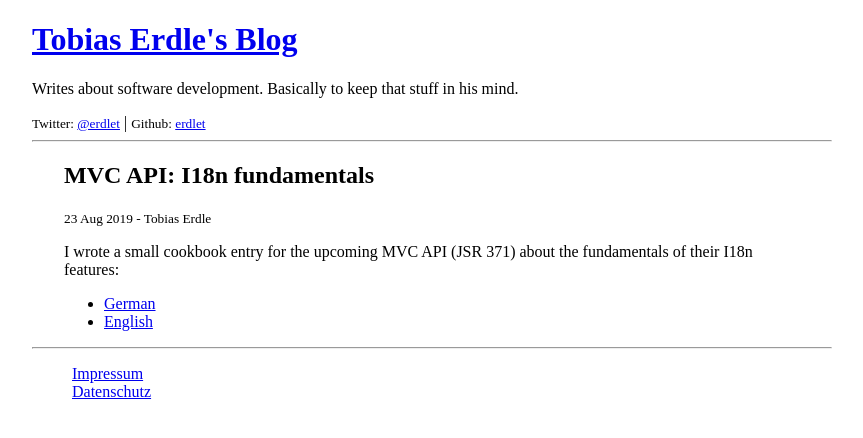
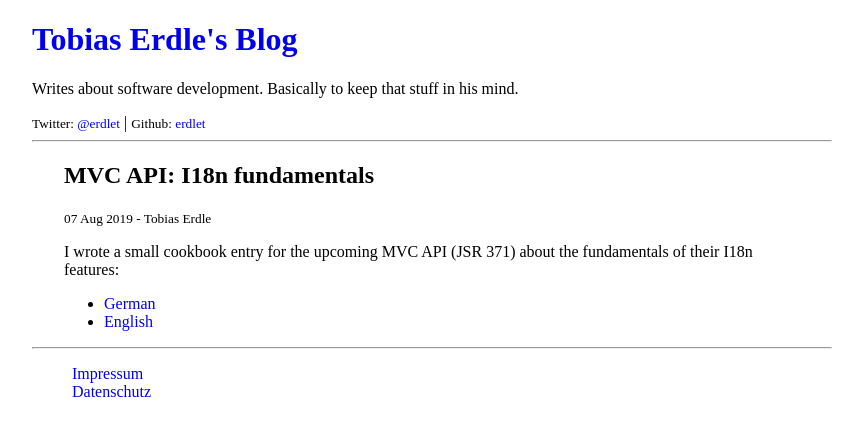
Before and after one commit to erdlet/erdlet.github.io, a Jekyll site: the page built from _posts/2019-08-07-jsr371-multi-language-support.md, in a window 1280 px wide. Shown: the top 438 px of the page, without its empty margins (208-1071 px from the left). Built offline with Jekyll 4.4.1, drawn with Linux system fonts in a browser that asks for light colours.

Commit message:
Change link style and fix post date

```diff
--- a/_posts/2019-08-07-jsr371-multi-language-support.md
+++ b/_posts/2019-08-07-jsr371-multi-language-support.md
@@ -1,7 +1,7 @@
 ---
 layout: post
 title:  "MVC API: I18n fundamentals"
-date:   2019-08-23 10:00:00 +0200
+date:   2019-08-07 10:00:00 +0200
 categories: java
 author: Tobias Erdle
 ---
--- a/assets/css/styles.css
+++ b/assets/css/styles.css
@@ -14,3 +14,11 @@ main>ul>li {
 #footer-links {
     list-style-type: none;
 }
+
+a {
+    text-decoration: none;
+}
+
+a:visited {
+    color: blue;
+}
```
